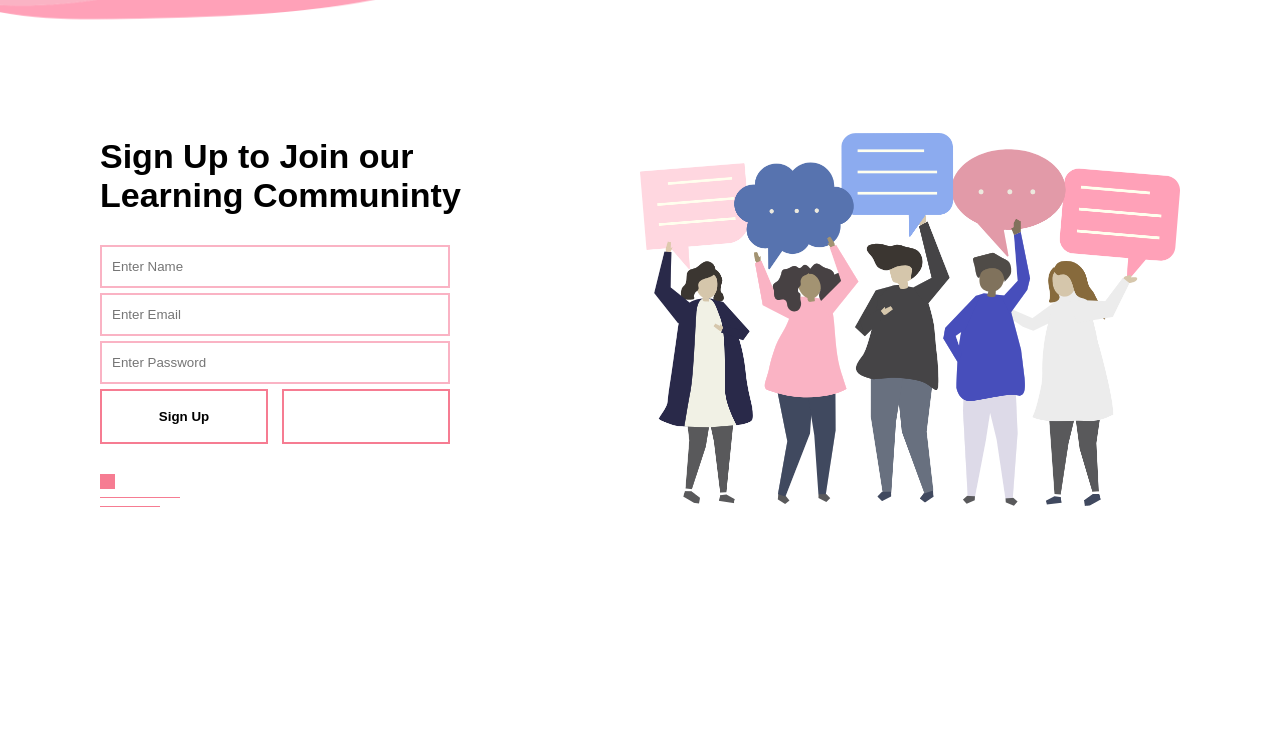
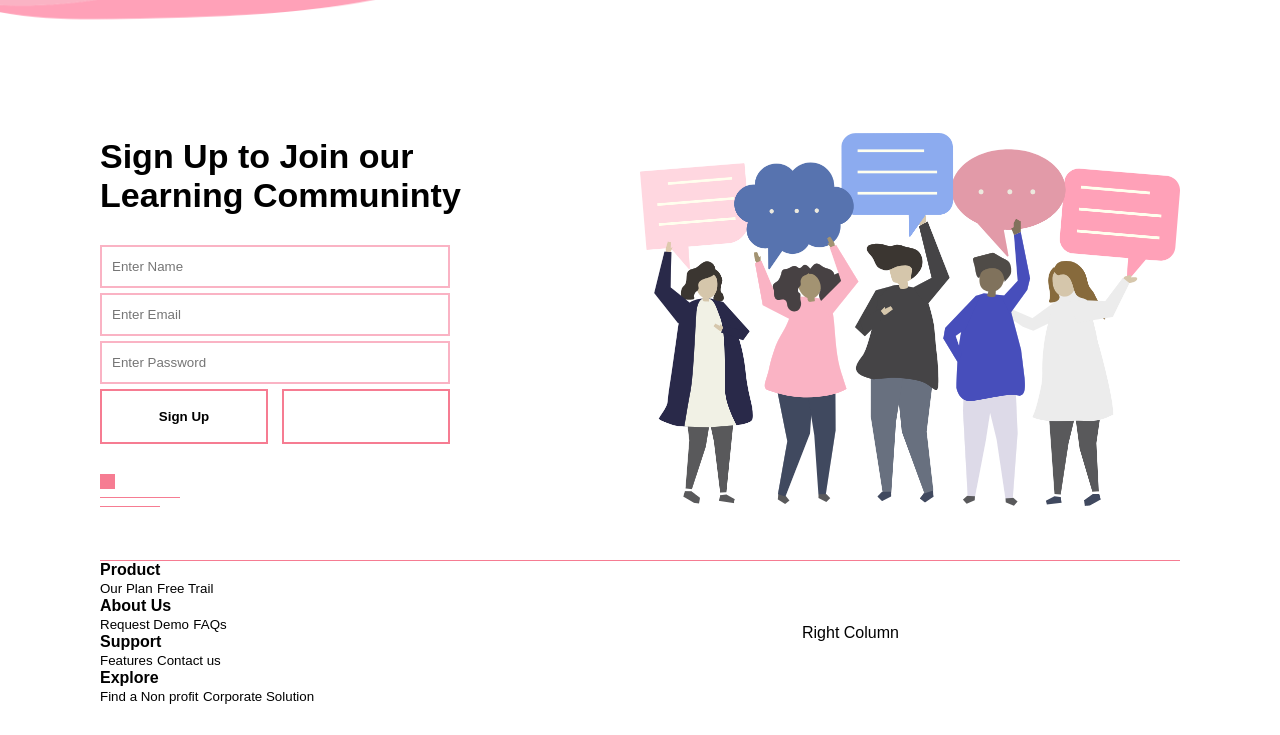
Before and after one commit to samir321-pixel/Javascript_Animation, a plain HTML site: page Blog Responsive Website/index.html in a window 1280 px wide. Shown: the part 3094-3829 px from the top of the page. Before the commit the page ends 3604 px from the top, so only its background shows below. Drawn offline with Linux system fonts and the light colour scheme.

Commit message:
--footer added

```diff
--- a/Blog Responsive Website/index.html
+++ b/Blog Responsive Website/index.html
@@ -188,6 +188,41 @@
         </div>
     </section>
 
+    <!-- Footer -->
+    <section id="footer">
+        <div class="container footer-row">
+            <hr>
+            <div class="footer-left-col">
+                <div class="footer-links">
+                    <div class="link-title">
+                        <h4>Product</h4>
+                        <small>Our Plan</small>
+                        <small>Free Trail</small>
+                    </div>
+                    <div class="link-title">
+                        <h4>About Us</h4>
+                        <small>Request Demo</small>
+                        <small>FAQs</small>
+                    </div>
+                    <div class="link-title">
+                        <h4>Support</h4>
+                        <small>Features</small>
+                        <small>Contact us</small>
+                    </div>
+                    <div class="link-title">
+                        <h4>Explore</h4>
+                        <small>Find a Non profit</small>
+                        <small>Corporate Solution</small>
+                    </div>
+                </div>
+            </div>
+            <div class="footer-right-col">
+                Right Column
+            </div>
+
+        </div>
+    </section>
+
     <script>
         var menuBtn = document.getElementById("menuBtn");
         var sideNav = document.getElementById("sideNav");
--- a/Blog Responsive Website/style.css
+++ b/Blog Responsive Website/style.css
@@ -261,3 +261,27 @@ form input{
     flex-basis: 48%;
     padding: 18px 0;
 }
+/* footer */
+#footer{
+    padding: 50px 0 30px;
+}
+
+hr{
+    width: 100%;
+    border: 0;
+    border-top: 1px solid #f67c92;
+}
+
+.footer-row{
+    display: flex;
+    align-items: center;
+    justify-content: space-between;
+    flex-wrap: wrap;
+}
+
+.footer-left-col{
+    flex-basis: 50%;
+}
+.footer-right-col{
+    flex-basis: 35%;
+}
```
